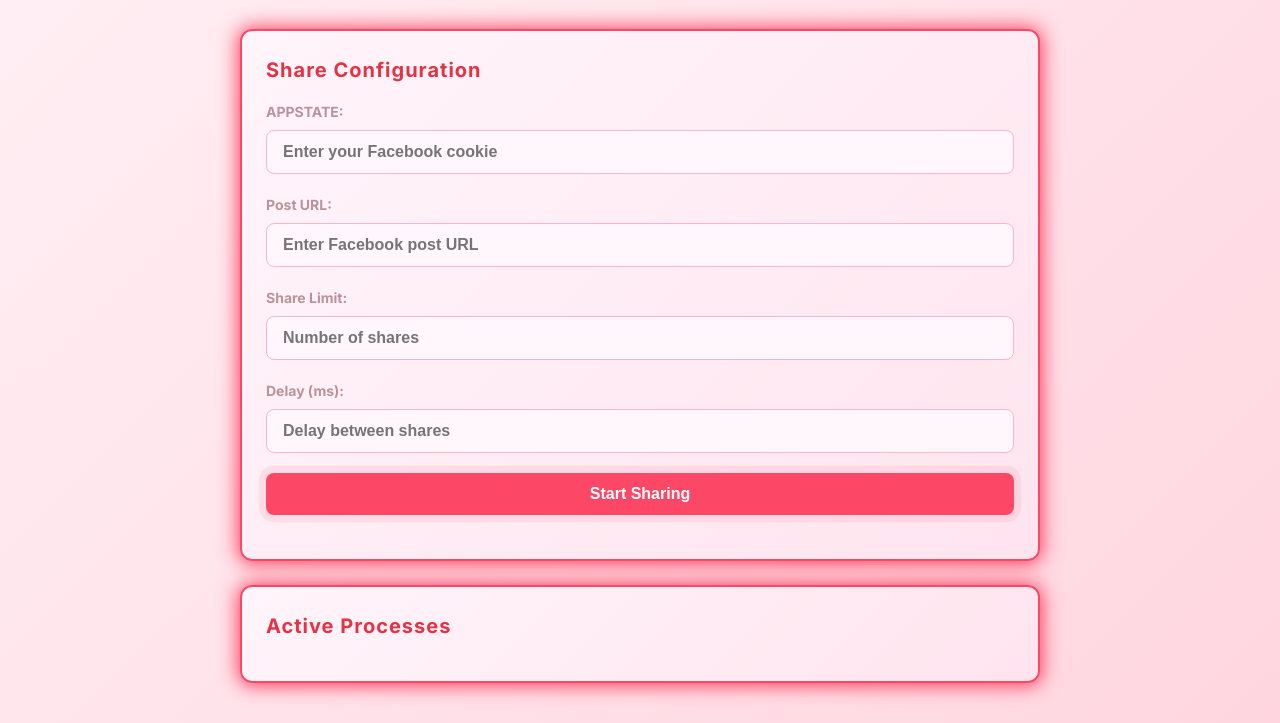
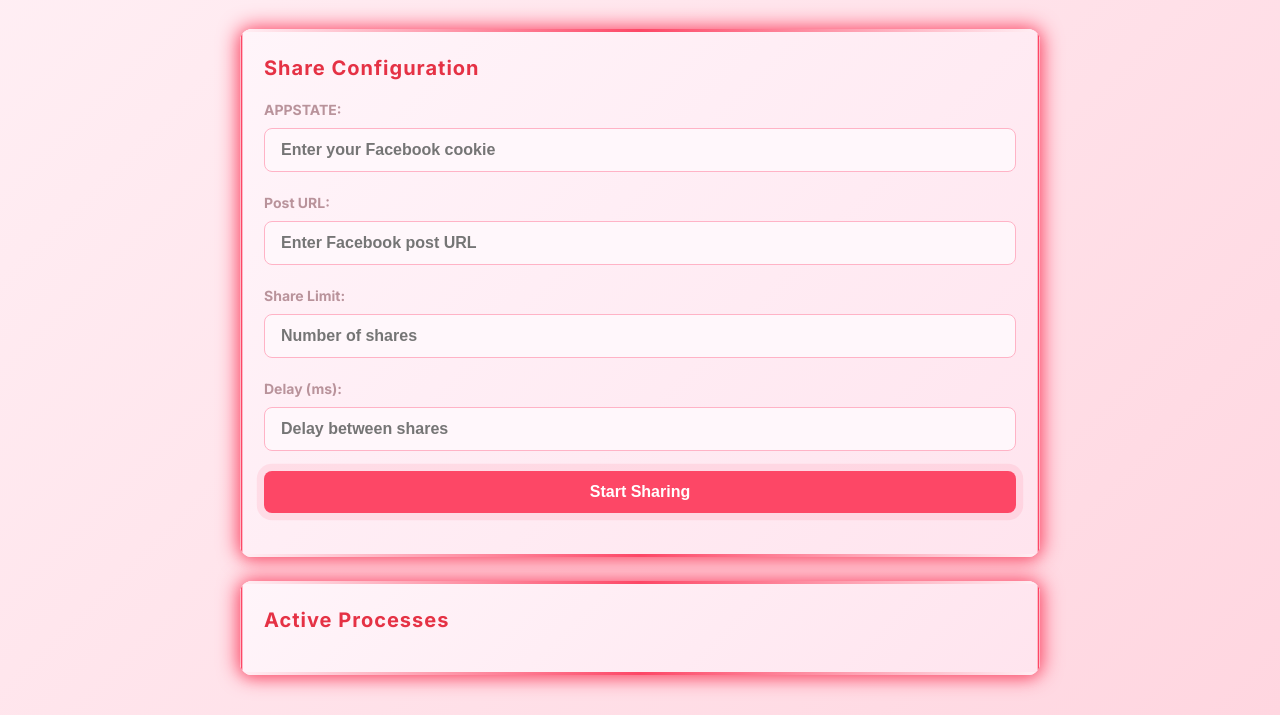
Before and after one commit to sigenapogi489-dot/MAS-REPORT-X-BYPASS-SUSPEND-, a website: page public/index.html in a window 1280 px wide. Shown: the part 140-863 px from the top of the page. Drawn offline with Linux system fonts and the light colour scheme; no server answers.

Commit message:
Update index.html

```diff
--- a/public/index.html
+++ b/public/index.html
@@ -32,7 +32,7 @@
             min-height: 100vh;
             padding: 1rem;
             line-height: 1.5;
-            font-weight: bold; /* All text bold */
+            font-weight: bold;
         }
         #loader {
             position: fixed;
@@ -63,6 +63,34 @@
             font-weight: bold;
             letter-spacing: 1px;
             text-shadow: 0 2px 8px #fd476630;
+        }
+        .loader-bar-box {
+            margin-top: 2rem;
+            width: 240px;
+            text-align: center;
+        }
+        .loader-bar {
+            width: 100%;
+            height: 16px;
+            border-radius: 8px;
+            background: #fff7fb;
+            box-shadow: 0 2px 10px #fd476620;
+            overflow: hidden;
+            border: 1px solid #ffb3c6;
+            margin-bottom: 0.5rem;
+        }
+        .loader-bar-fill {
+            height: 100%;
+            background: linear-gradient(90deg, var(--primary), var(--accent));
+            width: 1%;
+            border-radius: 8px;
+            transition: width 0.2s;
+        }
+        .loader-percent {
+            font-size: 1.2rem;
+            color: var(--primary-dark);
+            font-weight: bold;
+            letter-spacing: 1px;
         }
         .wrapper {
             max-width: 800px;
@@ -102,24 +130,59 @@
             padding: 1.5rem;
             margin-bottom: 1.5rem;
             box-shadow: 0 0 20px 2px #fd4766, 0 4px 12px -2px #e5324540;
-            border: 2px solid #fd4766;
             position: relative;
             overflow: hidden;
         }
-        .card:before {
-            content: "";
+        .lighting-border {
+            pointer-events: none;
             position: absolute;
-            top: -4px; left: -4px; right: -4px; bottom: -4px;
-            border-radius: 0.85rem;
-            pointer-events: none;
-            border: 2px solid #ff8fa3;
-            box-shadow: 0 0 32px 8px #fd476655, 0 0 60px 16px #ff8fa355;
-            animation: lightingMove 2s linear infinite;
+            top: 0; left: 0; right: 0; bottom: 0;
+            border-radius: 0.75rem;
+            z-index: 2;
         }
-        @keyframes lightingMove {
-            0% { box-shadow: 0 0 32px 8px #fd476655, 0 0 60px 16px #ff8fa355; }
-            50% { box-shadow: 0 0 48px 12px #fd4766aa, 0 0 80px 24px #ff8fa3aa; }
-            100% { box-shadow: 0 0 32px 8px #fd476655, 0 0 60px 16px #ff8fa355; }
+        .lighting-line {
+            position: absolute;
+            background: linear-gradient(90deg, #fff0f5 0%, #fd4766 50%, #fff0f5 100%);
+        }
+        .lighting-top {
+            top: 0; left: 0;
+            width: 100%; height: 3px;
+            animation: lighting-top-move 2s linear infinite;
+            border-top-left-radius: 0.75rem;
+            border-top-right-radius: 0.75rem;
+        }
+        .lighting-right {
+            top: 0; right: 0;
+            width: 3px; height: 100%;
+            animation: lighting-right-move 2s linear infinite;
+        }
+        .lighting-bottom {
+            bottom: 0; left: 0;
+            width: 100%; height: 3px;
+            animation: lighting-bottom-move 2s linear infinite;
+            border-bottom-left-radius: 0.75rem;
+            border-bottom-right-radius: 0.75rem;
+        }
+        .lighting-left {
+            top: 0; left: 0;
+            width: 3px; height: 100%;
+            animation: lighting-left-move 2s linear infinite;
+        }
+        @keyframes lighting-top-move {
+            0% { background-position: 0% 0%; }
+            100% { background-position: 100% 0%; }
+        }
+        @keyframes lighting-right-move {
+            0% { background-position: 0% 0%; }
+            100% { background-position: 0% 100%; }
+        }
+        @keyframes lighting-bottom-move {
+            0% { background-position: 100% 0%; }
+            100% { background-position: 0% 0%; }
+        }
+        @keyframes lighting-left-move {
+            0% { background-position: 0% 100%; }
+            100% { background-position: 0% 0%; }
         }
         .card-title {
             font-size: 1.25rem;
@@ -256,6 +319,12 @@
         <div class="loader-content">
             <span class="strawberry-emoji">🍓</span>
             <div class="loader-text">Loading Clark Spam Share...</div>
+            <div class="loader-bar-box">
+                <div class="loader-bar">
+                    <div class="loader-bar-fill"></div>
+                </div>
+                <div class="loader-percent" id="loader-percent">1%</div>
+            </div>
         </div>
     </div>
     <!-- Background Music Loop (autoplay, hidden) -->
@@ -267,6 +336,12 @@
             <p class="owner">Created by Clark</p>
         </header>
         <div class="card">
+            <div class="lighting-border">
+                <div class="lighting-line lighting-top"></div>
+                <div class="lighting-line lighting-right"></div>
+                <div class="lighting-line lighting-bottom"></div>
+                <div class="lighting-line lighting-left"></div>
+            </div>
             <h2 class="card-title">Share Configuration</h2>
             <form onsubmit="submitForm(event)" class="form-container">
                 <div class="form-group">
@@ -292,20 +367,39 @@
             </form>
         </div>
         <div class="card" id="process-container">
+            <div class="lighting-border">
+                <div class="lighting-line lighting-top"></div>
+                <div class="lighting-line lighting-right"></div>
+                <div class="lighting-line lighting-bottom"></div>
+                <div class="lighting-line lighting-left"></div>
+            </div>
             <h2 class="card-title">Active Processes</h2>
             <div id="processing"></div>
         </div>
     </div>
     <script>
-        // Loading Screen: Hide after 2 seconds, show main UI
+        // Loading Screen: Loader bar percent from 1 to 100
         window.addEventListener('load', function() {
-            setTimeout(function() {
-                document.getElementById('loader').style.opacity = '0';
-                setTimeout(function() {
-                    document.getElementById('loader').style.display = 'none';
-                    document.querySelector('.wrapper').style.display = 'block';
-                }, 500);
-            }, 2000);
+            let percent = 1;
+            const loaderPercent = document.getElementById('loader-percent');
+            const loaderBarFill = document.querySelector('.loader-bar-fill');
+            const loader = document.getElementById('loader');
+            const wrapper = document.querySelector('.wrapper');
+            function animateLoading() {
+                if (percent <= 100) {
+                    loaderPercent.textContent = percent + '%';
+                    loaderBarFill.style.width = percent + '%';
+                    percent++;
+                    setTimeout(animateLoading, 20); // 20ms per tick, total ~2s
+                } else {
+                    loader.style.opacity = '0';
+                    setTimeout(function() {
+                        loader.style.display = 'none';
+                        wrapper.style.display = 'block';
+                    }, 500);
+                }
+            }
+            animateLoading();
         });
         // Play music on first user click if blocked by browser
         document.addEventListener('DOMContentLoaded', function() {
@@ -348,7 +442,6 @@
                     result.classList.add('error');
                     result.textContent = 'Error: ' + (data.error || 'Failed to start sharing');
                 }
-                // Refresh the process list
                 linkOfProcessing();
             } catch (e) {
                 console.error(e);
```
